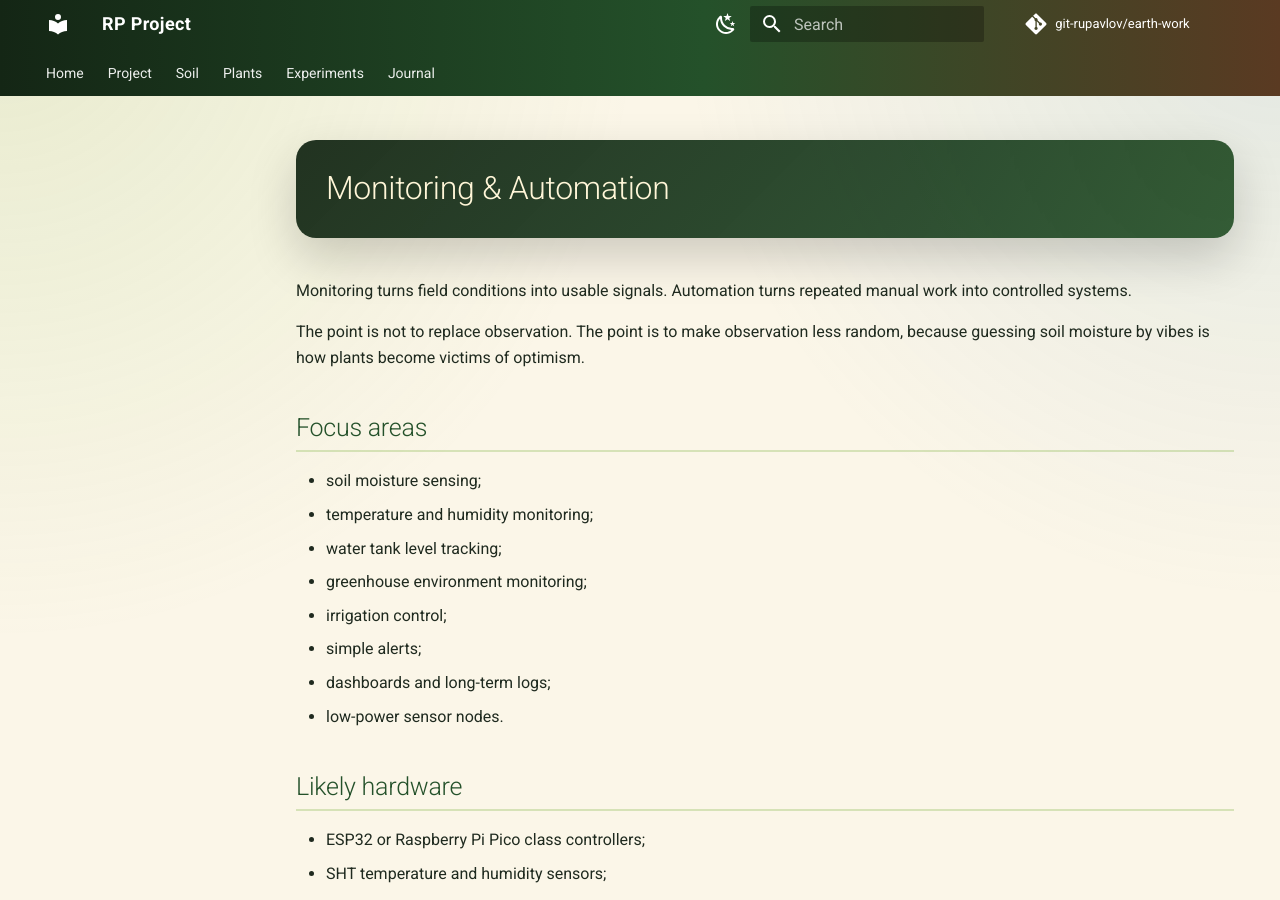
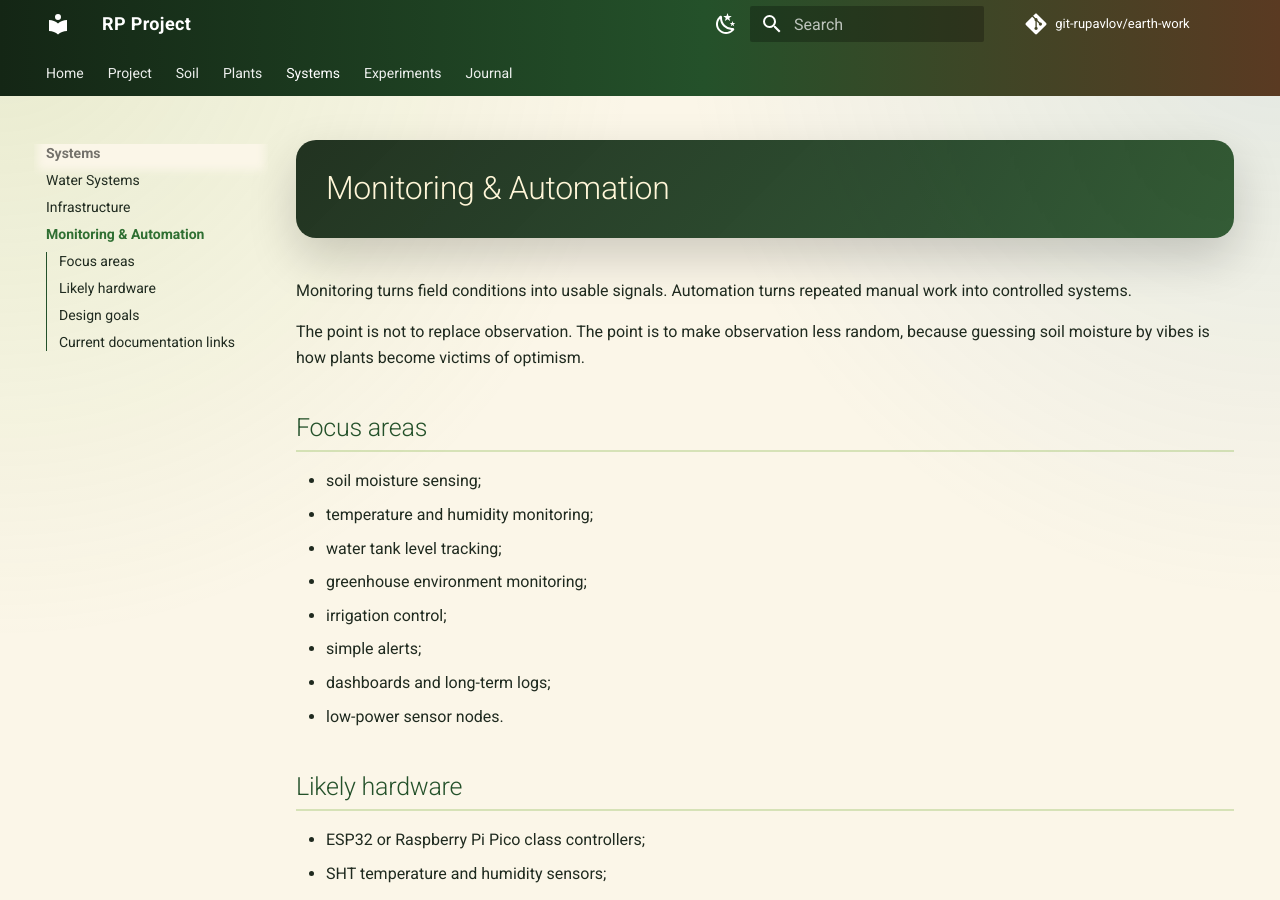
Before and after one commit to git-rupavlov/earth-work, an MkDocs documentation site: the page built from docs/automation/index.md, in a window 1280 px wide and 900 px high. Built offline with MkDocs 1.6.1 and Material for MkDocs 9.7.7, drawn with Linux system fonts in a browser that asks for light colours; comment, search, counter and statistics services are not loaded.

Commit message:
Add systems sections to navigation

```diff
--- a/mkdocs.yml
+++ b/mkdocs.yml
@@ -43,6 +43,10 @@ nav:
       - Plant Profiles: plants/plant-profiles.md
       - Functional Groups: plants/functional-groups.md
       - Crop Matrix: plants/crop-matrix.md
+  - Systems:
+      - Water Systems: water/index.md
+      - Infrastructure: infrastructure/index.md
+      - Monitoring & Automation: automation/index.md
   - Experiments:
       - Greenhouse 2026: experiments/greenhouse-2026.md
       - Bed Layout 2026: experiments/bed-layout-2026.md
```
